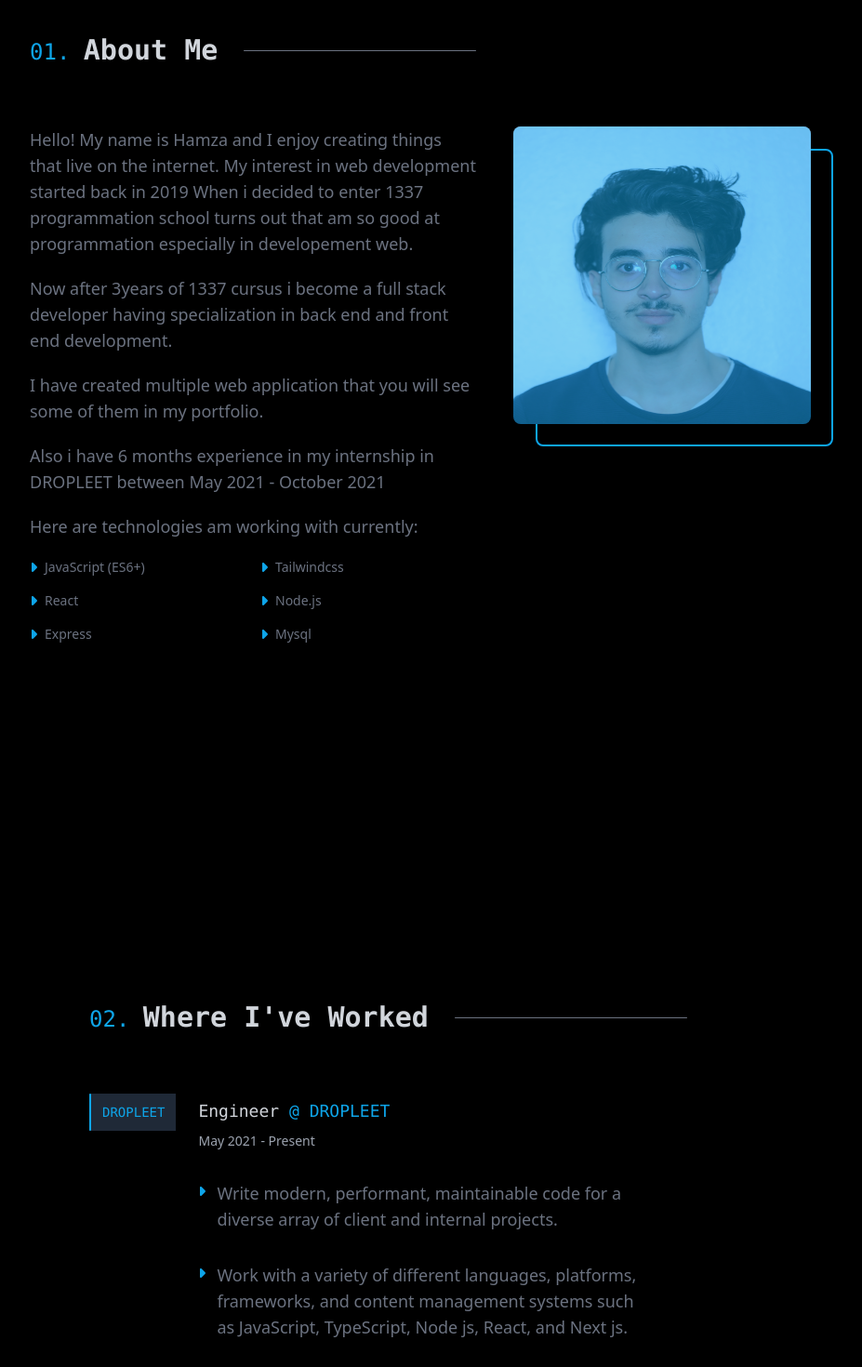
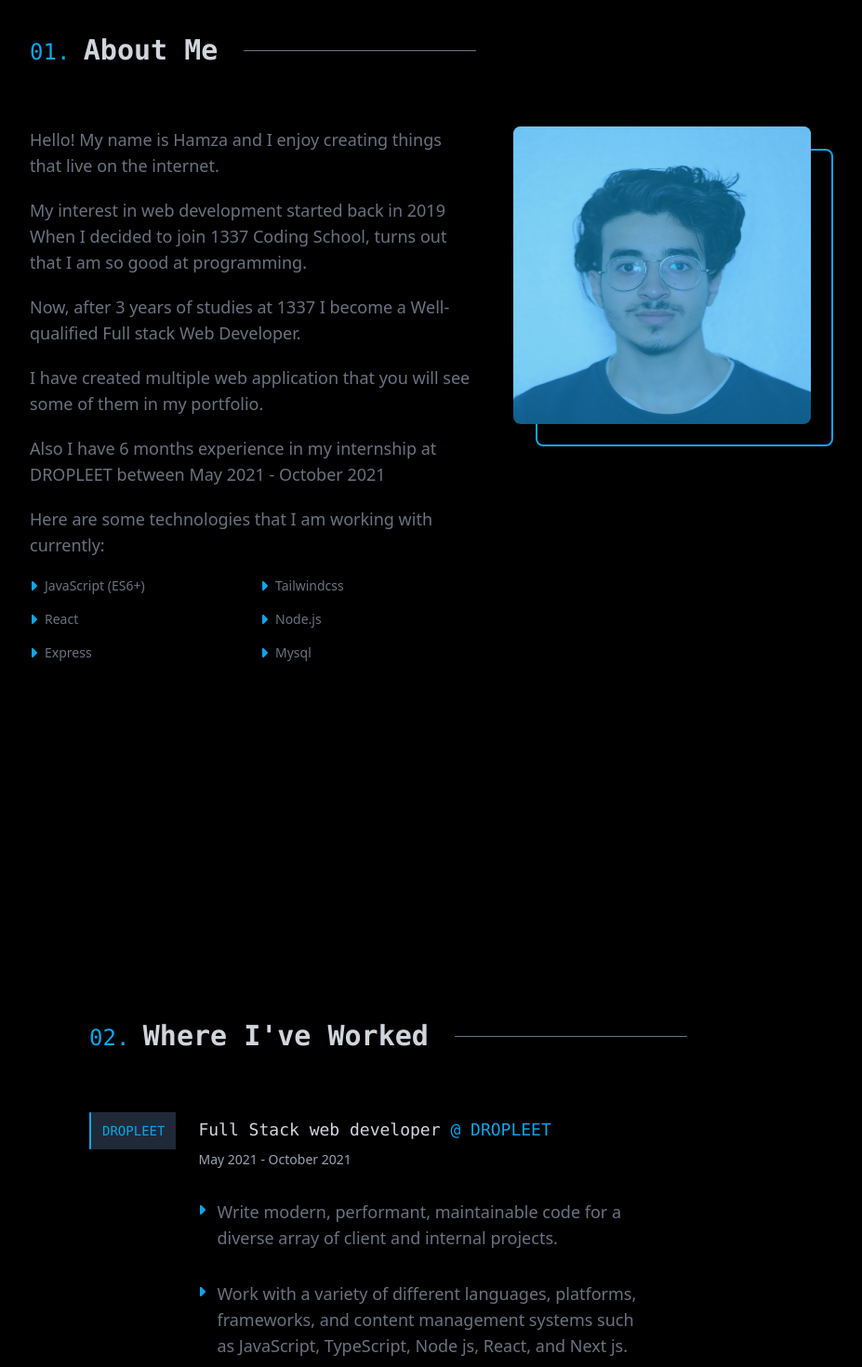
Before and after one commit to hiantrin/portfolio, a React (Create React App) app: page / in a window 1280 px wide. Shown: the part 1020-2490 px from the top of the page at 93% size, without its empty margins (160-1087 px from the left). Built offline with nearby package versions, Linux system fonts and the light colour scheme.

Commit message:
update pdf and some texts

```diff
--- a/public/index.html
+++ b/public/index.html
@@ -9,7 +9,7 @@
       name="description"
       content="Web site created using create-react-app"
     />
-    <link rel="apple-touch-icon" href="%PUBLIC_URL%/logo192.png" />
+    <link rel="apple-touch-icon" href="%PUBLIC_URL%/h.png" />
     <!--
       manifest.json provides metadata used when your web app is installed on a
       user's mobile device or desktop. See https://developers.google.com/web/fundamentals/web-app-manifest/
--- a/src/components/AbouMe.jsx
+++ b/src/components/AbouMe.jsx
@@ -49,11 +49,12 @@ const AbouMe = () => {
         </div>
         <div className='flex  w-auto flex-col md:flex-row space-y-28 md:space-y-0'>
 			<div className='flex flex-col w-full  md:w-[50%] lg:w-[480px] mr-20 lg:mr-10 space-y-5'>
-				<h1 className='text-gray-500 text-xs xs:text-sm sm:text-lg'>Hello! My name is Hamza and I enjoy creating things that live on the internet. My interest in web development started back in 2019 When i decided to enter 1337 programmation school turns out that am so good at programmation especially in developement web.</h1>
-				<h1 className='text-gray-500 text-xs xs:text-sm sm:text-lg'>Now after 3years of 1337 cursus i become a full stack developer having specialization in back end and front end development. </h1>
+				<h1 className='text-gray-500 text-xs xs:text-sm sm:text-lg'>Hello! My name is Hamza and I enjoy creating things that live on the internet.</h1>
+				<h1 className='text-gray-500 text-xs xs:text-sm sm:text-lg'>My interest in web development started back in 2019 When I decided to join 1337 Coding School, turns out that I am so good at programming. </h1>
+				<h1 className='text-gray-500 text-xs xs:text-sm sm:text-lg'>Now, after 3 years of studies at 1337 I become a Well-qualified Full stack Web Developer.</h1>
 				<h1 className='text-gray-500 text-xs xs:text-sm sm:text-lg'>I have created multiple web application that you will see some of them in my portfolio.</h1>
-				<h1 className='text-gray-500 text-xs xs:text-sm sm:text-lg'>Also i have 6 months experience in my internship in DROPLEET between May 2021 - October 2021</h1>
-				<h1 className='text-gray-500 text-xs xs:text-sm sm:text-lg'>Here are technologies am working with currently:</h1>
+				<h1 className='text-gray-500 text-xs xs:text-sm sm:text-lg'>Also I have 6 months experience in my internship at DROPLEET between May 2021 - October 2021</h1>
+				<h1 className='text-gray-500 text-xs xs:text-sm sm:text-lg'>Here are some technologies that I am working with currently:</h1>
 				{mapSkills}
 			</div>
 			<div className="flex w-full justify-center md:w-auto">
--- a/src/components/Experience.jsx
+++ b/src/components/Experience.jsx
@@ -32,8 +32,8 @@ const Experience = () => {
                     <h1 className='text-sm text-sky-500 font-mono'>DROPLEET</h1>
                 </div>
                 <div className='flex flex-col items-center md:items-start'>
-                    <h1 className='text-gray-300 whitespace-pre text-lg font-mono mt-[5px]'>Engineer <span className='text-sky-500 font-mono text-lg'>@ DROPLEET</span></h1>
-                    <h1 className='text-sm font-mon text-gray-400 mt-2'>May 2021 - Present</h1>
+                    <h1 className='text-gray-300 whitespace-pre text-lg font-mono mt-[5px]'>Full Stack web developer <span className='text-sky-500 font-mono text-lg'>@ DROPLEET</span></h1>
+                    <h1 className='text-sm font-mon text-gray-400 mt-2'>May 2021 - October 2021</h1>
                     <div className='flex space-x-3 mt-8  md:w-[480px]'>
                         <FontAwesomeIcon icon={faCaretRight} className="text-sky-500 mt-1"/>
                         <h1 className='text-gray-500 text-xs xs:text-sm sm:text-lg'>Write modern, performant, maintainable code for a diverse array of client and internal projects.</h1>
--- a/src/components/Work.jsx
+++ b/src/components/Work.jsx
@@ -24,7 +24,7 @@ const Work = () => {
     const work1 =
         <div className="z-30 flex flex-col md:items-end items-center   px-5 pb-4 md:px-0 md:pb-0 ">
             <h1 className='text-xs sm:text-sm text-mono text-sky-500 mb-4 mt-10'>Featured Project</h1>
-            <h1 className='text-md  sm:text-xl md:text-2xl font-bold text-gray-300 font-mono mb-6 text-center'>Matchaa for dating</h1>
+            <h1 className='text-md  sm:text-xl md:text-2xl font-bold text-gray-300 font-mono mb-6 text-center'>Matcha for dating</h1>
             <div className='flex p-5 bg-gray-800 w-full md:w-[500px]  rounded-md mb-3 text-center md:text-right'>
                 <h1 className='text-gray-400 text-xs sm:text-sm md:text-lg'>This project is about creating a dating website.A user will then be able to register, connect, fill his/her profile, search and look intothe profile of other users, like them 1, chat with those that “liked” back.</h1>
             </div>
```
Also changed, not shown: 1 other file (tests, documents, lock files or other folders).
